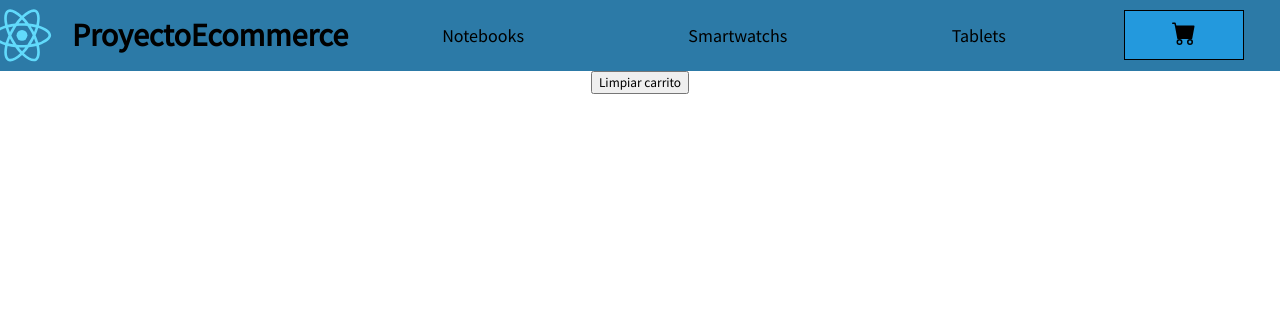
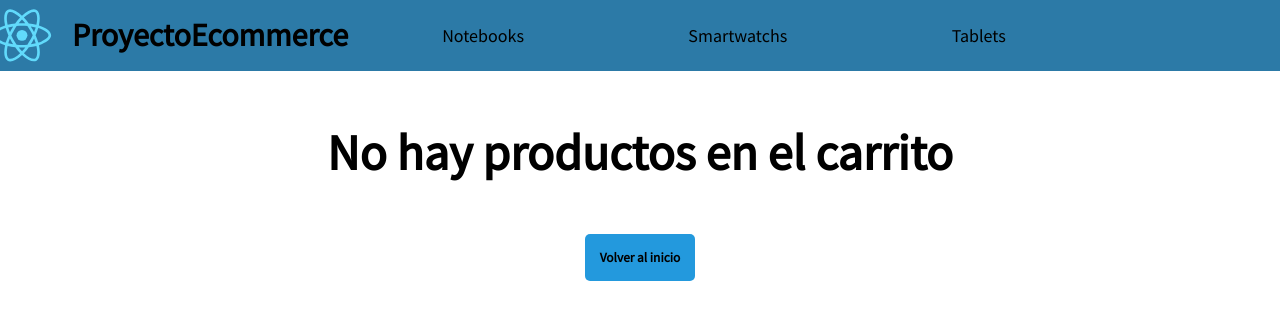
Before and after one commit to AxelVillegasLuna/Ecommerce_React_Villegas, a React (Create React App) app: page /cart in a window 1280 px wide. Shown: the top 320 px of the page. Built offline with nearby package versions, Linux system fonts and the light colour scheme.

Commit message:
Se agrega la vista del carrito y se modificó la lógica del cartWidget

```diff
--- a/src/components/Cart/Cart.css
+++ b/src/components/Cart/Cart.css
@@ -0,0 +1,98 @@
+*{
+    margin: 0;
+    box-sizing: border-box;
+    text-decoration: none;
+    list-style: none;
+    font-family: 'Source Sans Pro', sans-serif;
+}
+
+#cartDiv{
+    display: flex;
+    flex-wrap: wrap;
+}
+
+#cartTable{
+    background-color: white;
+	text-align: left;
+	border-collapse: collapse;
+	width: 100%;
+}
+
+table{
+    background-color: white;
+	text-align: left;
+	border-collapse: collapse;
+	width: 100%;
+}
+
+th, td{
+	padding: 20px;
+}
+
+td img{
+    width: 100px;
+    height: 100px;
+}
+
+thead{
+	background-color: #1B2839;
+	color: white;
+}
+
+tbody{
+    background-color: white;
+}
+
+tbody tr{
+    height: 10%;
+}
+
+#cartButtons{
+    display: flex;
+    margin-top: 20px;
+    width: 100%;
+    justify-content: space-around;
+    align-items: center;
+}
+
+.cartButton{
+    border: none;
+    border-radius: 5px;
+    padding: 9px;
+    font-weight: italic;
+}
+
+.cartButton:hover{
+    cursor: pointer;
+}
+
+#cleanCart{
+    background-color: rgb(175, 18, 18);
+}
+
+#buyButton{
+    background-color: green;
+}
+
+#emptyCart{
+    display: flex;
+    flex-direction: column;
+    align-items: center;
+}
+
+#emptyCart h2{
+    font-size: 50px;
+    padding: 50px;
+}
+
+#emptyCart button{
+    border: none;
+    border-radius: 5px;
+    padding: 15px;
+    font-weight: bolder;
+    background-color: rgb(35, 153, 221);
+}
+
+#emptyCart button:hover{
+    cursor: pointer;
+}
--- a/src/components/Cart/Cart.js
+++ b/src/components/Cart/Cart.js
@@ -1,22 +1,64 @@
 import { useContext } from 'react';
+import './Cart.css';
 import { CartContext } from '../../context/CartContext/CartContext';
+import {Link} from 'react-router-dom';
 
 const Cart = () => {
 
-  const { cart, removeFromCart, removeAll } = useContext(CartContext);
+  const { cart, removeFromCart, removeAll, getTotal } = useContext(CartContext);
 
   return(
-    <div>
+    <div id="cartDiv">
+      <div id="cartTable">
       {
-      cart.map((product) => (
+        cart.length > 0 ?
         <div>
-          <h2>Producto: {product.title}</h2>
-          <p>Precio: {product.price}</p>
-          <p>Cantidad: {product.quantity}</p>
-          <button onClick={() => removeFromCart(product.id)}>Borrar producto</button>
+          <table>
+            <thead>
+              <tr>
+                <th></th>
+                <th>Producto</th>
+                <th>Descripcion</th>
+                <th>Precio</th>
+                <th>Cantidad</th>
+                <th></th>
+              </tr>
+            </thead>
+            <tbody>
+              {
+              cart.map((product) => (
+                <tr>
+                  <td><img src={product.img}></img></td>
+                  <td>{product.title}</td>
+                  <td>{product.description}</td>
+                  <td>{product.price}</td>
+                  <td>{product.quantity}</td>
+                  <td><button onClick={() => removeFromCart(product.id)}>Eliminar</button></td>
+                </tr>
+              ))
+              }
+              <tr>
+                <td></td>
+                <td></td>
+                <td></td>
+                <td></td>
+                <td><b>TOTAL</b></td>
+                <td>{getTotal()}</td>
+              </tr>
+            </tbody>
+          </table>
+          <div id="cartButtons">
+            <button onClick={() => removeAll()} className="cartButton" id="cleanCart">Limpiar carrito</button>
+            <button className="cartButton" id="buyButton">Realizar compra</button>
+          </div>
         </div>
-      ))}
-      <button onClick={() => removeAll()}>Limpiar carrito</button>
+        : <div id="emptyCart">
+            <h2>No hay productos en el carrito</h2>
+            <Link to='/'><button>Volver al inicio</button></Link>
+          </div>
+      }
+      </div>
+
     </div>
   )
 }
--- a/src/components/CartWidget/CartWidget.css
+++ b/src/components/CartWidget/CartWidget.css
@@ -11,13 +11,17 @@
 #componentCart{
     width: 120px;
     display: flex;
-    justify-content: center;
+    justify-content: space-evenly;
     align-items: center;
+    border: 1px solid black;
+    background-color: rgb(35, 153, 221);
 }
 
-#componentCart a{
-    border: 1px solid black;
+#componentCart span{
+    display: block;
     padding: 10px;
-    width: 100%;
-    background-color: rgb(35, 153, 221);
 }
+
+#componentCart p{
+    font-size: 20px;
+}
--- a/src/components/CartWidget/CartWidget.js
+++ b/src/components/CartWidget/CartWidget.js
@@ -1,16 +1,27 @@
 import { BsFillCartFill } from "react-icons/bs";
 import './CartWidget.css';
 import { Link } from 'react-router-dom';
-
+import { useContext } from 'react';
+import { CartContext } from '../../context/CartContext/CartContext';
 /*
 Componente del carrito de compras que muestra un botón para acceder a el
 */
 
 function CartWidget() {
+
+  const { cart, getQuantity } = useContext(CartContext);
+
   return (
-    <div id="componentCart">
-      <Link to='/cart'><BsFillCartFill color="black" size="24px"/></Link>
-    </div>
+    <>
+    {cart.length > 0 ?
+      <div id="componentCart">
+        <Link to='/cart'><span><BsFillCartFill color="black" size="24px"/></span></Link>
+        <p>{getQuantity()}</p>
+      </div>
+      : false
+    }
+
+    </>
   )
 }
 
--- a/src/components/ItemCount/ItemCount.js
+++ b/src/components/ItemCount/ItemCount.js
@@ -35,7 +35,7 @@ const ItemCount = (props) => {
     }
 
     const onAdd = () => {
-        onAddItems(props.id, props.title, props.price, count);
+        onAddItems(props.id, props.title, props.desc, props.img, props.price, count);
     }
 
     return (
--- a/src/components/ItemDetail/ItemDetail.js
+++ b/src/components/ItemDetail/ItemDetail.js
@@ -13,9 +13,9 @@ function ItemDetail( {id, title, description, img, price, stock} ) {
   const [showButton, setShowButton] = useState(false)
   const { addToCart } = useContext(CartContext);
 
-  const onAdd = (id, title, price, quantity) => {
+  const onAdd = (id, title, description, img, price, quantity) => {
     setProductCart(quantity);
-    const product = {id: id, title: title, price: price, quantity: quantity};
+    const product = {id: id, title: title, description: description, img: img, price: price, quantity: quantity};
     addToCart(product);
     setShowButton(true);
   }
@@ -31,7 +31,7 @@ function ItemDetail( {id, title, description, img, price, stock} ) {
         <p>Se agregaron {productCart} producto/s</p>
         <Link to={`/cart`}><button>Ir al carrito</button></Link>
       </div>
-      : <ItemCount id={id} title={title} price={price} onAddItems={onAdd} stock={stock} initial="1"/>}
+      : <ItemCount id={id} title={title} price={price} desc={description} img={img} onAddItems={onAdd} stock={stock} initial="1"/>}
     </div>
   )
 }
--- a/src/context/CartContext/CartContext.js
+++ b/src/context/CartContext/CartContext.js
@@ -37,9 +37,17 @@ const CartContextProvider = ({ children }) => {
     setCart([]);
   };
 
+  const getTotal = () => {
+    return cart.reduce((total, product) => total + (product.price * product.quantity), 0);
+  }
+
+  const getQuantity = () => {
+    return cart.reduce((total, product) => total + product.quantity, 0);
+  }
+
   return (
     <CartContext.Provider
-      value={{ cart, addToCart, removeFromCart, removeAll, isInCart }}
+      value={{ cart, addToCart, removeFromCart, removeAll, isInCart, getTotal, getQuantity, isInCart }}
     >
       {children}
     </CartContext.Provider>
```
